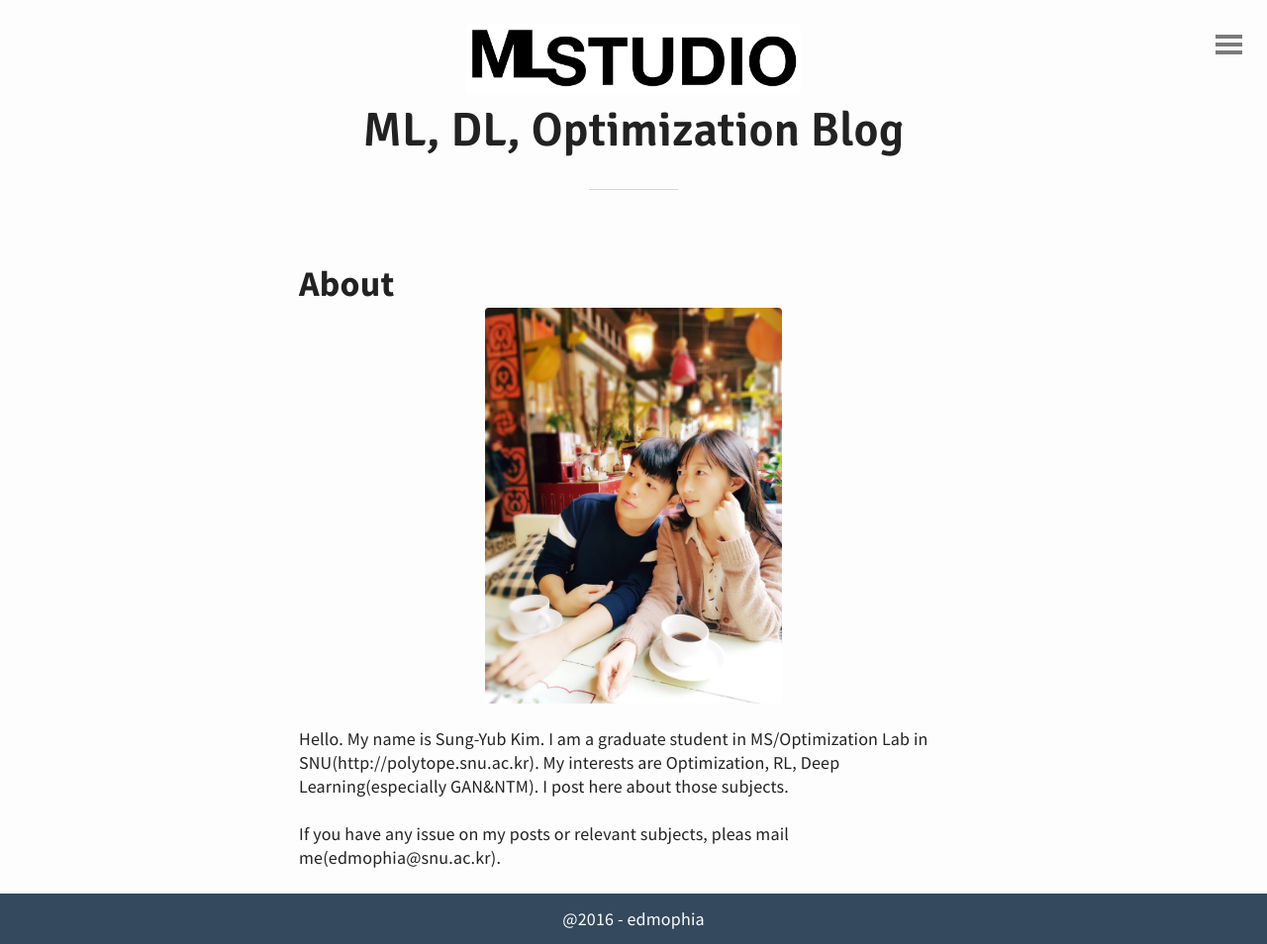
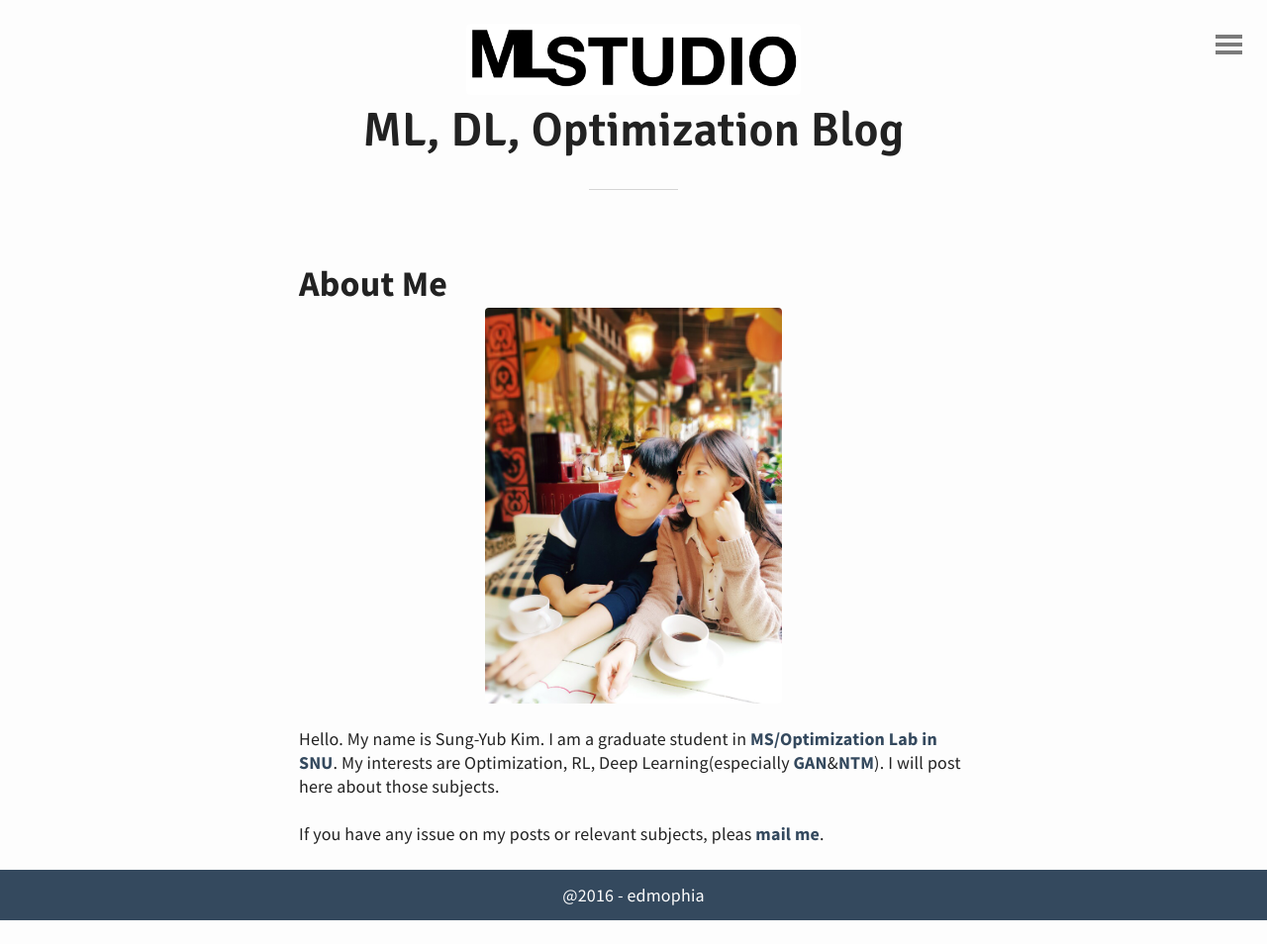
Before and after one commit to mlstdio/mlstdio.github.io, a Jekyll site: the page built from about.md, in a window 1280 px wide. Shown: the whole page at 99% size. Built offline with Jekyll 4.4.1, drawn with Linux system fonts in a browser that asks for light colours; after the commit the page ends 930 px from its top, so only the background shows below that.

Commit message:
no message

```diff
--- a/about.md
+++ b/about.md
@@ -2,11 +2,11 @@
 layout: page
 title: About Me
 ---
-## About
+## About Me
 <img src="img/profile.JPG" alt="Drawing" style="width: 300px;"/>
 Hello. My name is Sung-Yub Kim.
-I am a graduate student in MS/Optimization Lab in SNU(http://polytope.snu.ac.kr).
-My interests are Optimization, RL, Deep Learning(especially GAN&NTM).
-I post here about those subjects.
+I am a graduate student in [MS/Optimization Lab in SNU](http://polytope.snu.ac.kr).
+My interests are Optimization, RL, Deep Learning(especially [GAN](https://arxiv.org/abs/1406.2661)&[NTM](https://arxiv.org/abs/1410.5401)).
+I will post here about those subjects.
 
-If you have any issue on my posts or relevant subjects, pleas mail me(edmophia@snu.ac.kr).
+If you have any issue on my posts or relevant subjects, pleas [mail me](edmophia@snu.ac.kr).
```
